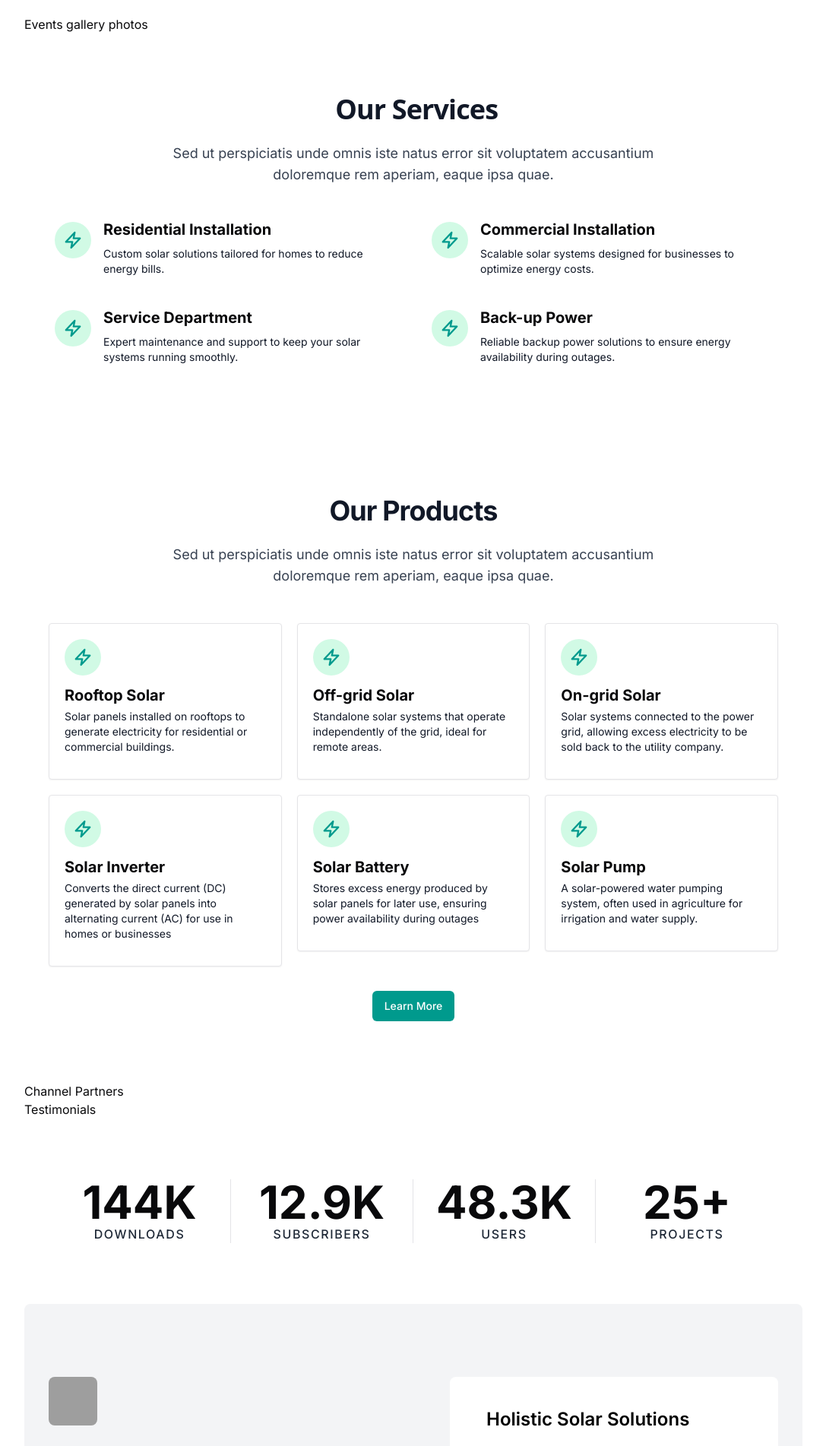
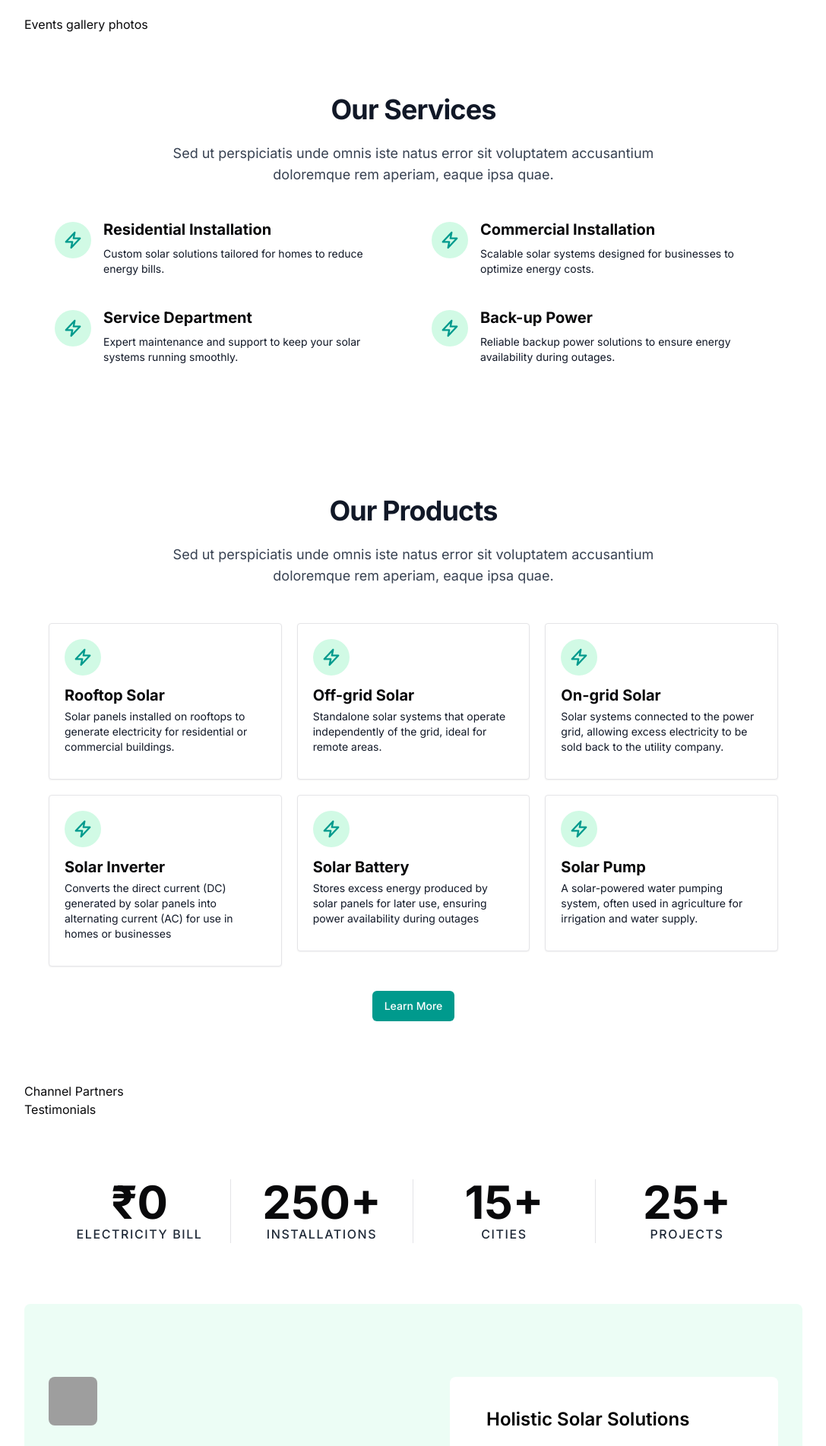
Before and after one commit to ashiii1/EvolTriv, a React (Vite) app in the folder client/: page / in a window 1280 px wide. Shown: the part 800-2703 px from the top of the page at 76% size, without its empty margins (96-1183 px from the left). Built offline with nearby package versions, Linux system fonts and the light colour scheme; grey boxes are pictures that could not be loaded; a web font is replaced by a local one.

Commit message:
issue resolved

```diff
--- a/client/src/components/homeCompo/Cta.jsx
+++ b/client/src/components/homeCompo/Cta.jsx
@@ -1,10 +1,9 @@
 import React from "react";
-import { Button } from "../ui/button";
 import { Link } from "react-router-dom";
 const Cta = () => {
   return (
     <>
-      <section className="py-10 bg-gray-100 sm:py-16 lg:py-24 rounded-lg">
+      <section className="py-10 bg-emerald-50 sm:py-16 lg:py-24 rounded-lg">
         <div className="max-w-5xl px-4 mx-auto sm:px-6 lg:px-8">
           <div className="grid grid-cols-1 md:grid-cols-2 md:gap-x-16 lg:gap-x-24 gap-y-10">
             <div>
--- a/client/src/components/homeCompo/Number.jsx
+++ b/client/src/components/homeCompo/Number.jsx
@@ -6,25 +6,21 @@ const Number = () => {
       <div className="px-4 py-16 mx-auto sm:max-w-xl md:max-w-full lg:max-w-screen-xl md:px-24 lg:px-8 lg:py-20">
         <div className="grid grid-cols-2 row-gap-8 md:grid-cols-4">
           <div className="text-center md:border-r">
-            <h6 className="text-4xl font-bold lg:text-5xl xl:text-6xl">144K</h6>
+            <h6 className="text-4xl font-bold lg:text-5xl xl:text-6xl">₹0</h6>
             <p className="text-sm font-medium tracking-widest text-gray-800 uppercase lg:text-base">
-              Downloads
+              Electricity Bill
             </p>
           </div>
           <div className="text-center md:border-r">
-            <h6 className="text-4xl font-bold lg:text-5xl xl:text-6xl">
-              12.9K
-            </h6>
+            <h6 className="text-4xl font-bold lg:text-5xl xl:text-6xl">250+</h6>
             <p className="text-sm font-medium tracking-widest text-gray-800 uppercase lg:text-base">
-              Subscribers
+              Installations
             </p>
           </div>
           <div className="text-center md:border-r">
-            <h6 className="text-4xl font-bold lg:text-5xl xl:text-6xl">
-              48.3K
-            </h6>
+            <h6 className="text-4xl font-bold lg:text-5xl xl:text-6xl">15+</h6>
             <p className="text-sm font-medium tracking-widest text-gray-800 uppercase lg:text-base">
-              Users
+              Cities
             </p>
           </div>
           <div className="text-center">
--- a/client/src/components/homeCompo/Services.jsx
+++ b/client/src/components/homeCompo/Services.jsx
@@ -63,10 +63,7 @@ const Services = () => {
       <div className="px-4 py-16 mx-auto sm:max-w-xl md:max-w-full lg:max-w-screen-xl md:px-24 lg:px-8 lg:py-20">
         <div className="max-w-xl mb-10 md:mx-auto sm:text-center lg:max-w-2xl md:mb-12">
           <h2 className="max-w-lg mb-6 font-sans text-3xl font-bold leading-none tracking-tight text-gray-900 sm:text-4xl md:mx-auto">
-            <span className="relative inline-block">
-              <span className="relative"></span>
-            </span>{" "}
-            Our Services
+            <span className="relative inline-block">Our Services</span>
           </h2>
           <p className="text-base text-gray-700 md:text-lg">
             Sed ut perspiciatis unde omnis iste natus error sit voluptatem
```
